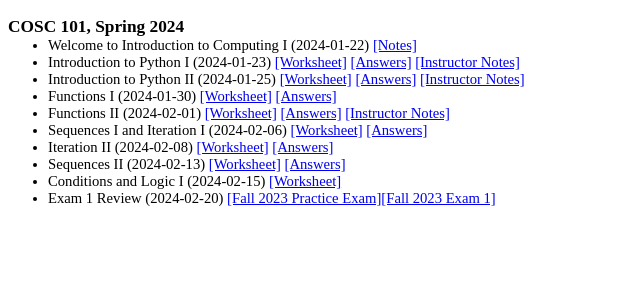
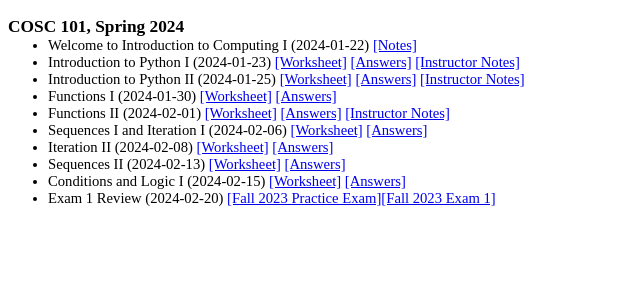
Before and after one commit to georgianahaldeman/cosc101, a Jekyll site: the page built from docs/notes/index.md, in a window 1280 px wide. Shown: the top 300 px of the page, without its empty margins (0-640 px from the left). Built offline with Jekyll 4.4.1, drawn with Linux system fonts in a browser that asks for light colours; our own code applies the rules of GitHub Pages for plain Markdown files.

Commit message:
2-15 answers

```diff
--- a/docs/notes/index.md
+++ b/docs/notes/index.md
@@ -16,7 +16,7 @@
 
 - Sequences II (2024-02-13) [[Worksheet]](./files/2_13.pdf) [[Answers]](./files/2_13_ans.pdf)
 
-- Conditions and Logic I (2024-02-15) [[Worksheet]](./files/2_15.pdf)
+- Conditions and Logic I (2024-02-15) [[Worksheet]](./files/2_15.pdf) [[Answers]](./files/2_15_ans.pdf)
 
 - Exam 1 Review (2024-02-20) [[Fall 2023 Practice Exam]](./fall2023/9_26.pdf)[[Fall 2023 Exam 1]](./files/exam1_fall23.pdf)
 
```
Also changed, not shown: 1 other file.
